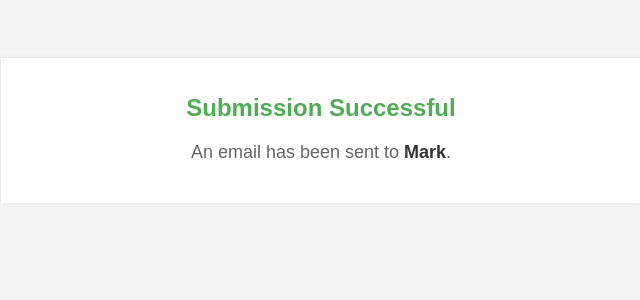
After one commit to mikemogil/FinalVsCodeProject, a Flask app: template templates/finished.html in a window 1280 px wide. The commit adds this page. Shown: the top 300 px of the page, without its empty margins (319-959 px from the left). Run offline with Flask 3, Linux system fonts and the light colour scheme; the template is opened without the code that fills it, so the values that code supplies are empty; parts of the project's set-up code (start-up, migrations or seed data) failed here and were passed over.

Commit message:
7/12/2023

```diff
--- a/app.py
+++ b/app.py
@@ -4,6 +4,9 @@ import json
 from data_file import part, getDescription
 import openpyxl
 from findfile import get_latest_file_path, id_list_from_file
+import smtplib
+from email.mime.text import MIMEText
+from email.mime.multipart import MIMEMultipart
 directory_path = r"X:\PROGRAMMING\CUSTOMER"
 dropdown = [folder for folder in os.listdir(directory_path) if os.path.isdir(os.path.join(directory_path, folder))]
 
@@ -21,6 +24,7 @@ def form():
 def submit_form():
     if 'selected_files' in request.form:
         part_number = request.form.get('part_number')
+
         selected_files = request.form.getlist('selected_files')
         # full_file_path = request.form.getlist('full_file_path')
         revision_number = request.form.get('revision_number')
@@ -31,6 +35,7 @@ def submit_form():
     else:
 
         part_number = request.form['partNumber']
+        part_number = part_number.replace(" ", "")
         revision_number = request.form['revisionNumber']
         dropdown_value = request.form['dropdown_value']
         filepaths = get_latest_file_path(part_number,dropdown_value)
@@ -53,8 +58,8 @@ def success():
         edited_dataPRB = request.form.getlist('edited_dataPRB')
         edited_dataJB = request.form.getlist('edited_dataJB')
         # part(part_number, revision_number, selected_files)
-        workbook_pathPRB = f'C:\FinalVsCodeProject\PRB,{part_number},{revision_number}.xlsx'
-        workbook_pathJB = f'C:\FinalVsCodeProject\JB,{part_number},{revision_number}.xlsx'
+        workbook_pathPRB = fr'J:\ERP-Business Intelligence\Bill of Materials (BOM)\BOM output\FinalVsCodeProject\PRB,{part_number},{revision_number}.xlsx'
+        workbook_pathJB = fr'J:\ERP-Business Intelligence\Bill of Materials (BOM)\BOM output\FinalVsCodeProject\JB,{part_number},{revision_number}.xlsx'
 
         workbookPRB = openpyxl.load_workbook(workbook_pathPRB)
         workbookJB = openpyxl.load_workbook(workbook_pathJB)
@@ -122,7 +127,9 @@ def success():
         workbookJB.save(workbook_pathJB)
 
         # Redirect to the success page
-        return 'An email Has been sent to Mark Dieckman.'
+
+
+        return render_template('finished.html')
     else:
         # Get the initial data from the Excel sheet
 
@@ -135,8 +142,8 @@ def success():
 
         part(part_number, revision_number, selected_files)
 
-        workbook_pathPRB = f'C:\FinalVsCodeProject\PRB,{part_number},{revision_number}.xlsx'
-        workbook_pathJB = f'C:\FinalVsCodeProject\JB,{part_number},{revision_number}.xlsx'
+        workbook_pathPRB = fr'J:\ERP-Business Intelligence\Bill of Materials (BOM)\BOM output\PRB,{part_number},{revision_number}.xlsx'
+        workbook_pathJB = fr'J:\ERP-Business Intelligence\Bill of Materials (BOM)\BOM output\JB,{part_number},{revision_number}.xlsx'
 
         workbookPRB = openpyxl.load_workbook(workbook_pathPRB)
         workbookJB = openpyxl.load_workbook(workbook_pathJB)
--- a/data_file.py
+++ b/data_file.py
@@ -80,20 +80,7 @@ def part(partNumber, revNum, idlist):
     existing_ids = [row[0] for row in rowsPart]
     non_existing_ids = [id for id in finalList if id not in existing_ids]
 
-    # nonexistentids = db.text("""
-    #     SELECT p2.PartDescription
-    #     FROM dbo.Part p
-    #     WHERE p.PartNum in :non_existing_ids
-    #     """
-    # )
-    # nonexistentids = nonexistentids.bindparams(non_existing_ids = non_existing_ids)
-    # nonExistingIDS = list(conn.execute(nonexistentids).fetchall())
 
-    # print("Non-existing IDs:", non_existing_ids)
-    # print('\n\n')
-    # print("Existing IDs:", rowsPart)
-
-    # print("Current Jobs:", rowsJob)
     partNew = ''
     if len(non_existing_ids) > 0:
         queryNew = db.text(("""
@@ -105,6 +92,9 @@ def part(partNumber, revNum, idlist):
         partNew = queryNew.bindparams(non_existing_ids = non_existing_ids)
         partNew = list(conn.execute(partNew).fetchall())
         print(partNew, "Ne parts")
+        validIds = [new[0] for new in partNew]
+        invalid = [id for id in non_existing_ids if id not in validIds]
+        print(invalid, "invalid")
     else:
         partNew = []
 
--- a/findfile.py
+++ b/findfile.py
@@ -5,8 +5,8 @@ import xml.etree.ElementTree as ET
 
 def get_latest_file_path(partnum, dropdown):
     parent_directory = r"X:\PROGRAMMING\CUSTOMER"
-    filePath = glob.glob(fr"{parent_directory}\**\*{partnum}*.tls", recursive=True)
-
+    filePath = glob.glob(fr"{parent_directory}\{dropdown}\**\*{partnum}*.tls", recursive=True)
+    print(dropdown)
     if filePath:
         latest_file = max(filePath, key=os.path.getmtime)
         print(latest_file)
--- /dev/null
+++ b/templates/finished.html
@@ -0,0 +1,45 @@
+<!DOCTYPE html>
+<html>
+<head>
+    <title>Submission Successful</title>
+    <style>
+        body {
+            font-family: Arial, sans-serif;
+            text-align: center;
+            background-color: #f4f4f4;
+            padding: 50px;
+        }
+        .container {
+            max-width: 600px;
+            margin: 0 auto;
+            padding: 20px;
+            background-color: #ffffff;
+            box-shadow: 0 0 5px rgba(0, 0, 0, 0.1);
+        }
+        h1 {
+            font-size: 24px;
+            margin-bottom: 20px;
+            color: #333333;
+        }
+        p {
+            font-size: 18px;
+            margin-bottom: 20px;
+            color: #666666;
+        }
+        .highlight {
+            font-weight: bold;
+            color: #4CAF50;
+        }
+        .bold{
+            font-weight: bold;
+            color: #333333;
+        }
+    </style>
+</head>
+<body>
+    <div class="container">
+        <h1 class="highlight">Submission Successful</h1>
+        <p>An email has been sent to <span class = "bold">Mark</span>.</p>
+    </div>
+</body>
+</html>
```
Also changed, not shown: Sendemail.py (added, +31 -0 lines), excelBuilder.py (+9 -9 lines), templates/excel.html (+1 -8 lines), 4 other files.
